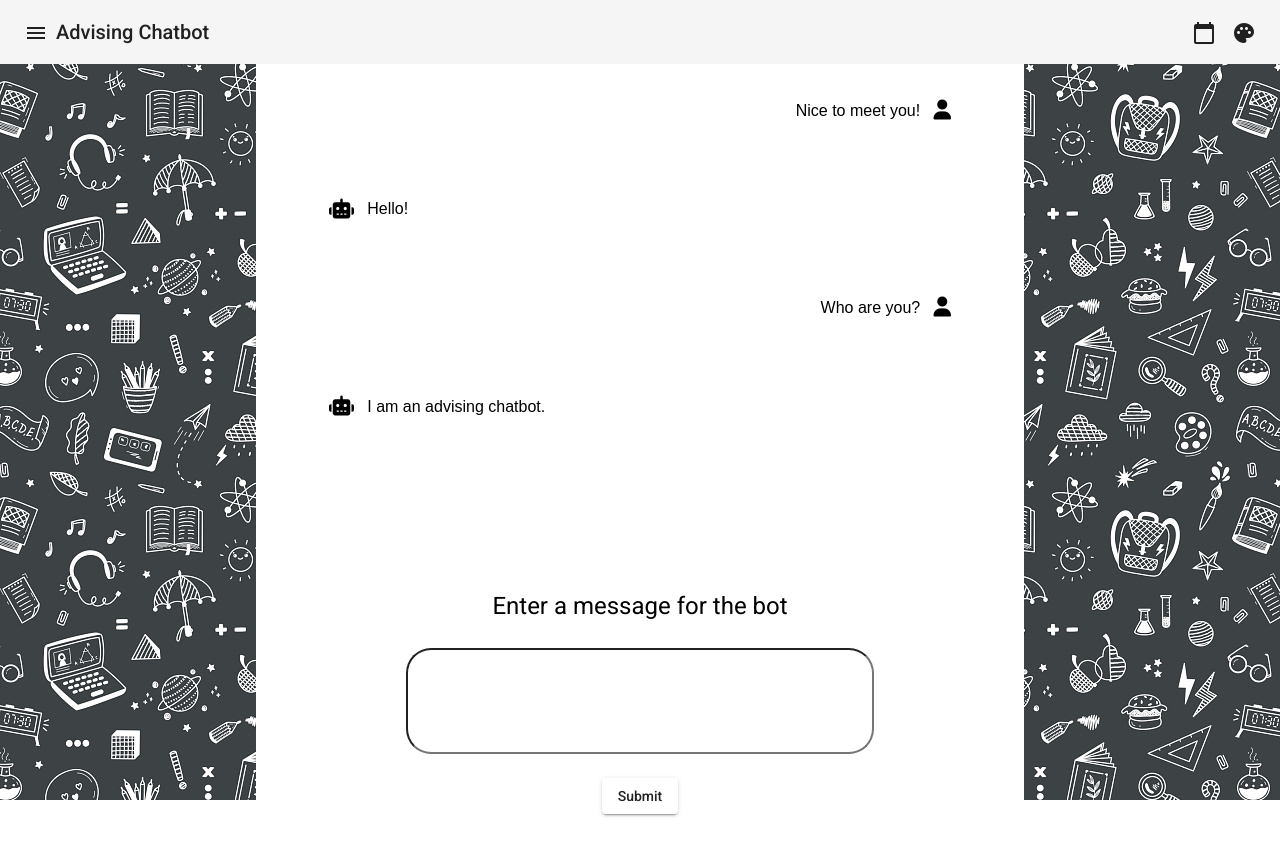
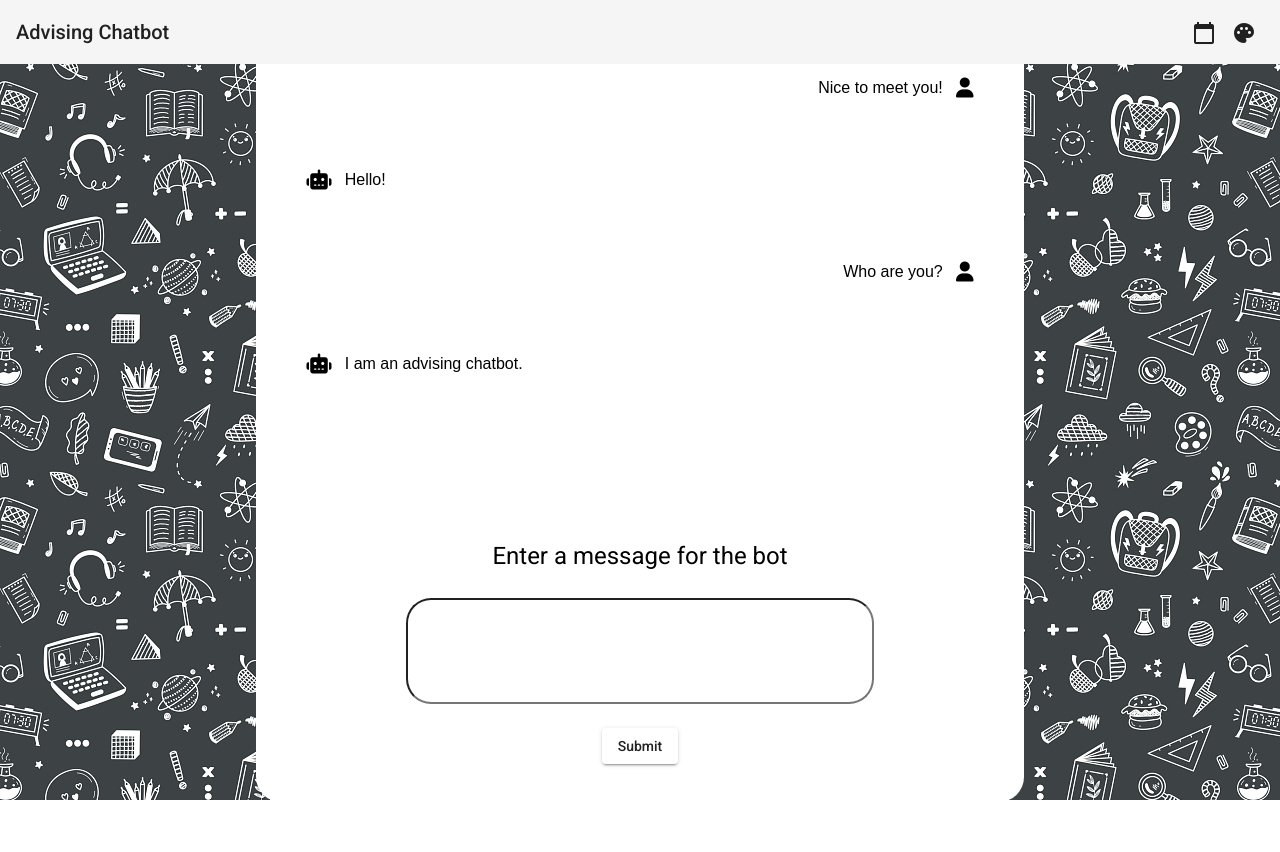
Before and after one commit to yifan2278/Advising-Chatbot, an Angular app in the folder frontend/: page / in a window 1280 px wide. After the commit the page ends 802 px from the top, so only its background shows below. Built offline with nearby package versions, Linux system fonts and the light colour scheme.

Commit message:
add scrollintoview animation

```diff
--- a/frontend/src/app/app.component.css
+++ b/frontend/src/app/app.component.css
@@ -1,7 +1,8 @@
 body {
     background-image: url("../assets/alt_back.jpeg");
     font-size: 16px;
-    line-height: 1.5
+    line-height: 1.5;
+    height: 100vh;
 }
 
 .spacer {
@@ -18,7 +19,7 @@ body {
 .scroller {
     padding-bottom: 20%;
     width: 90%;
-    height: 370px;
+    height: 40vh;
     overflow-y: scroll;
     scrollbar-color: rebeccapurple green;
     scrollbar-width: thin;
@@ -29,8 +30,8 @@ body {
 .chat {
     margin: auto;
     font-family: sans-serif;
-    height: 8%;
-    padding: 5%;
+    height: 8.5vh;
+    padding: 1.5vh;
     border-bottom: black;
 }
 
--- a/frontend/src/app/app.component.html
+++ b/frontend/src/app/app.component.html
@@ -1,11 +1,8 @@
 <body>
     <mat-toolbar>
-        <button mat-icon-button class="example-icon" aria-label="Example icon-button with menu icon">
-            <mat-icon>menu</mat-icon>
-        </button>
         <span class="name">Advising Chatbot</span>
         <span class="spacer"></span>
-        <button mat-icon-button class="example-icon favorite-icon b1" aria-label="icon-button with calendar">
+        <button mat-icon-button class="example-icon favorite-icon" aria-label="icon-button with calendar">
             <mat-icon>calendar_today</mat-icon>
         </button>
         <button mat-icon-button class="example-icon" aria-label="icon-button with palette">
--- a/frontend/src/app/app.component.ts
+++ b/frontend/src/app/app.component.ts
@@ -1,4 +1,4 @@
-import { Component, ViewChild, ElementRef, AfterViewInit, NgModule } from '@angular/core';
+import { Component, ViewChild, ElementRef, AfterViewInit, NgModule, SimpleChanges } from '@angular/core';
 import { HttpClient } from '@angular/common/http';
 
 @Component({
@@ -27,11 +27,23 @@ export class AppComponent {
     this.inp = ""
     let scrollInstance = this.scroll.nativeElement
     //auto scroll the chat window
-    scrollInstance.scrollTop = scrollInstance.children[this.msgs.length - 2].offsetHeight + scrollInstance.children[this.msgs.length - 2].offsetTop
+    //scrollInstance.scrollTop = scrollInstance.children[this.msgs.length - 2].offsetHeight + scrollInstance.children[this.msgs.length - 2].offsetTop
     console.log(scrollInstance.children[this.msgs.length - 2])
+    this.setView()
+  }
+
+  setView() {
+    console.log("ayay!!!")
+    console.log(this.msgs)
+    let scrollInstance = this.scroll.nativeElement
+    let bot_msgs = scrollInstance.getElementsByClassName('bot')
+    let last = bot_msgs[bot_msgs.length - 1]
+    console.log(this.msgs.length)
+    console.log(bot_msgs.length)
+    console.log(bot_msgs[1])
+    last.scrollIntoView({ behavior: 'smooth' })
   }
 
 
 
-
 }
```
